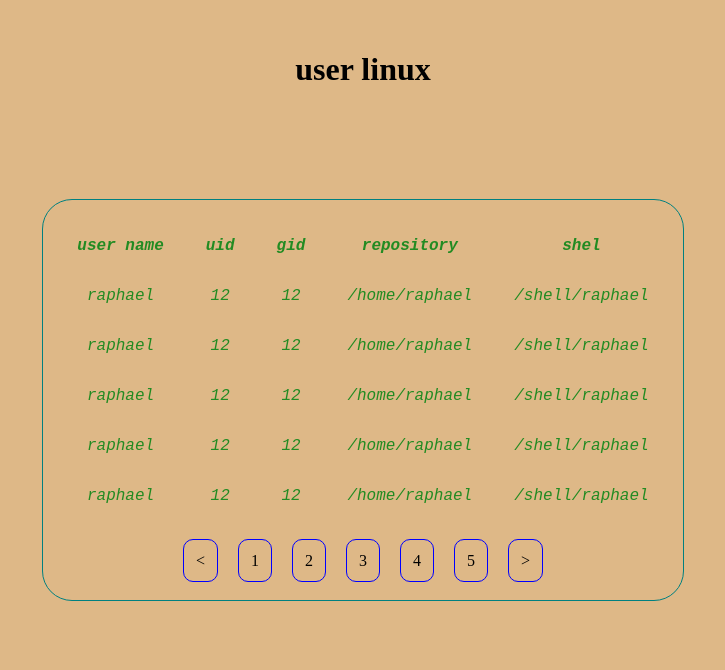
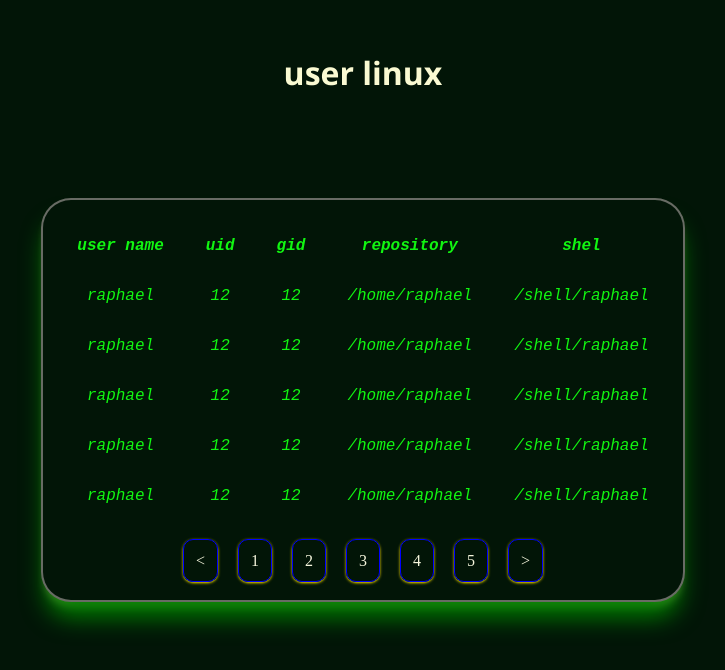
Before and after one commit to beva3/cgi, a plain HTML site: page linux/front/user/user.html in a window 1280 px wide. Shown: the whole page, without its empty margins (277-1002 px from the left). Drawn offline with Linux system fonts and the light colour scheme.

Commit message:
couleur de font

```diff
--- a/linux/front/user/user.css
+++ b/linux/front/user/user.css
@@ -1,21 +1,24 @@
 *{
     margin: 0;
     padding: 0;
-    background-color: burlywood;
+    background-color: rgb(2, 21, 7);
 }
 
 .user-linux{
     text-align: center;
     margin-top: 4vw;
+    color: lightgoldenrodyellow;
+    font-family: 'Segoe UI', Tahoma, Geneva, Verdana, sans-serif;
 }
 .tableau{
-    border: 1px solid teal;
+    border: 2px solid rgba(206, 193, 193, 0.5);
     width: 50%;
     position: absolute;
     top: 50%;
     left: 50%;
     transform: translate(-50%, -50%);
     border-radius: 30px;
+    box-shadow: 0px 20px 25px -5px green, 0 8px 10px -6px darkkhaki;
 }
 
 table{
@@ -24,7 +27,7 @@ table{
     margin-bottom: 20px;
     font-family: 'Courier New', Courier, monospace;
     font-style: italic;
-    color: forestgreen;
+    color: rgb(17, 246, 17);
 }
 .page{
     display: flex;
@@ -49,4 +52,6 @@ th, td {
     padding: 12px;
     border-radius: 10px;
     color: black;
+    color: beige;
+    box-shadow: 0 1px 3px 0 gold, 0 1px 2px -1px green;
 }
```
